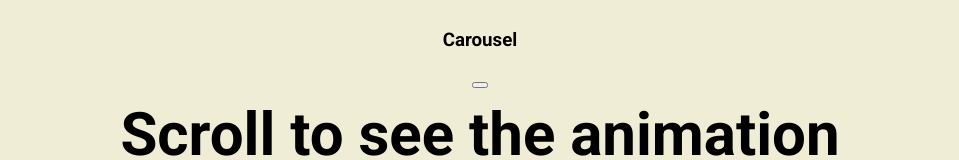
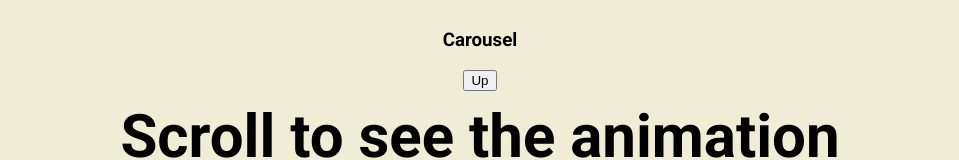
Before and after one commit to Rayan5623/AnonHelp, a plain HTML site: page index.html in a window 1280 px wide. Shown: the part 469-629 px from the top of the page, without its empty margins (160-1119 px from the left). Drawn offline with Linux system fonts and the light colour scheme.

Commit message:
edit win

```diff
--- a/index.html
+++ b/index.html
@@ -43,7 +43,7 @@ dove sarai affiancato da un esperto per trovare una soluzione al tuo problemi </
 
 <section>
 <a href="#">
-<button class="button-to site"></button>
+<button class="button-to site">Up</button>
 </a>
 </section>
 <h1>Scroll to see the animation</h1>
```
